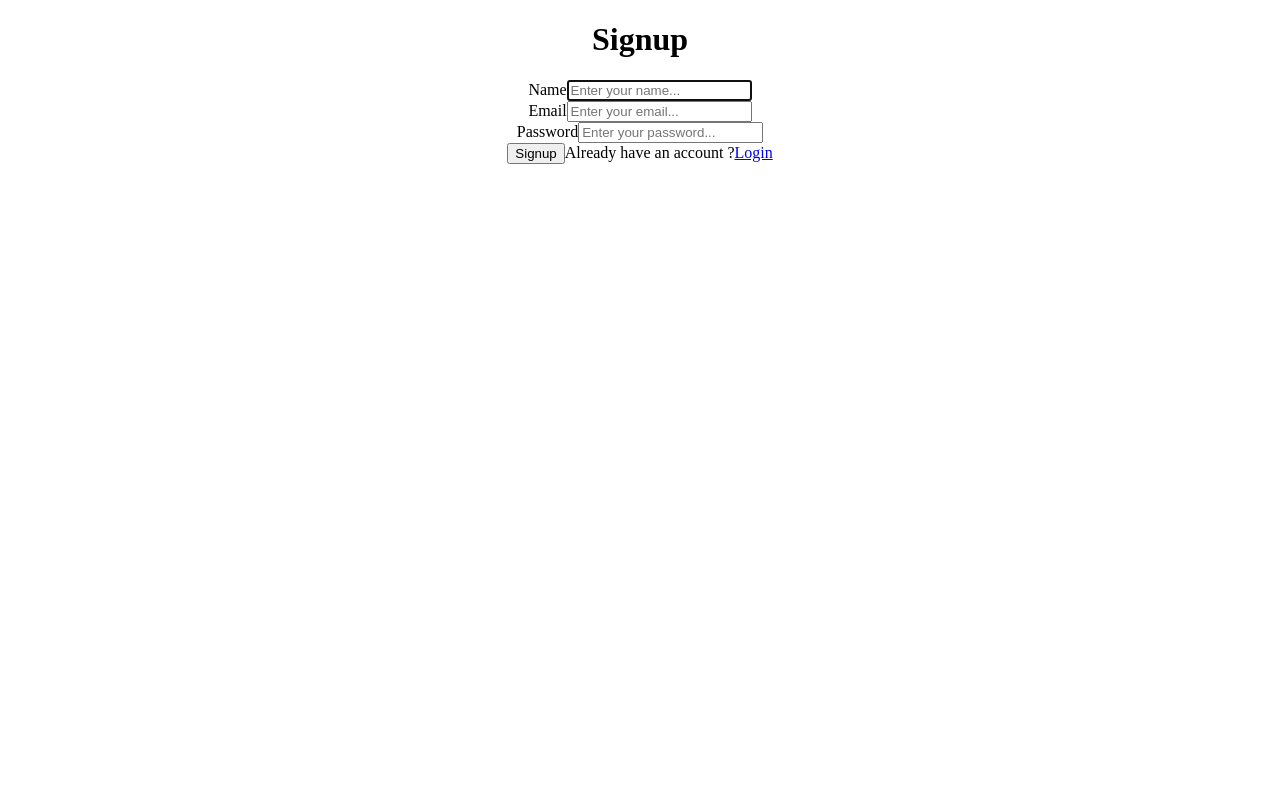
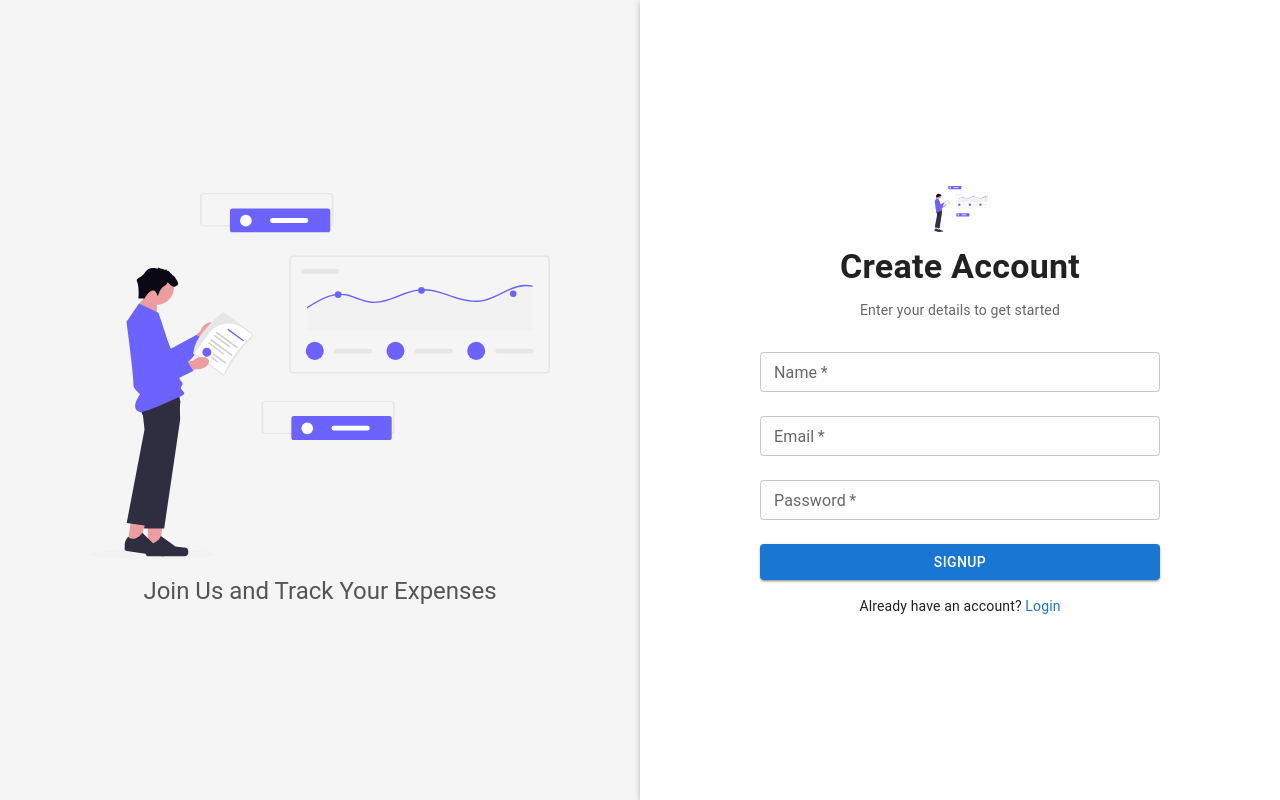
Before and after one commit to Akash1671998/expense-tracker-gui, a React (Create React App) app: page /signup in a window 1280 px wide. Built offline with nearby package versions, Linux system fonts and the light colour scheme.

Commit message:
changes for fix Login and Sign Up page

```diff
--- a/src/App.css
+++ b/src/App.css
@@ -1,5 +1,13 @@
+
+body {
+  background-color:#dedada;
+  margin: 0;
+  padding: 0;
+  height: 100vh;
+}
 .App {
   text-align: center;
+
 }
 
 .App-logo {
--- a/src/Pages/Login.js
+++ b/src/Pages/Login.js
@@ -1,160 +1,8 @@
-// import React, { useState } from "react";
-// import { Link, useNavigate } from "react-router-dom";
-// import {
-//   Box,
-//   Button,
-//   Container,
-//   TextField,
-//   Typography,
-//   Grid,
-//   Paper,
-// } from "@mui/material";
-// import { ToastContainer } from "react-toastify";
-// import { APIUrl, handleError, handleSuccess } from "../utils";
-// import { application } from "../authentication/auth";
-
-// function Login({setIsAuthenticated}) {
-//   const [loginInfo, setLoginInfo] = useState({
-//     email: "",
-//     password: "",
-//   });
-
-//   const navigate = useNavigate();
-
-//   const handleChange = (e) => {
-//     const { name, value } = e.target;
-//     setLoginInfo((prev) => ({ ...prev, [name]: value }));
-//   };
-
-//   const handleLogin = async (e) => {
-//     e.preventDefault();
-//     const { email, password } = loginInfo;
-//     if (!email || !password) {
-//       return handleError("Email and password are required");
-//     }
-
-//     try {
-//       const url = `${APIUrl}/auth/login`;
-//       const response = await fetch(url, {
-//         method: "POST",
-//         headers: {
-//           "Content-Type": "application/json",
-//         },
-//         body: JSON.stringify(loginInfo),
-//       });
-
-//       const result = await response.json();
-//       const { success, message, error } = result;
-//       const jwtToken = result.data?.token;
-//       const name = result.data?.name;
-
-
-//       if (success) {
-//         setIsAuthenticated(true)
-//         handleSuccess(message);
-//         sessionStorage.setItem("token",jwtToken);
-//         sessionStorage.setItem("loggedInUser",name);
-//         setTimeout(() => {
-//           navigate("/expense-table");
-//         }, 1000);
-//       } else if (error) {
-//         const details = error?.details[0]?.message;
-//         handleError(details);
-//       } else {
-//         handleError(message);
-//       }
-//     } catch (err) {
-//       handleError(err.message || "Login failed");
-//     }
-//   };
-
-
-
-
-//   return (
-//     <Container maxWidth="xs">
-//     <Paper elevation={1} sx={{ padding: 2, marginTop: 2 }}>
-//       <Typography variant="h4" align="center" gutterBottom>
-//         Login
-//       </Typography>
-//       <Box component="form" onSubmit={handleLogin} noValidate>
-//         <TextField
-//           fullWidth
-//           size="small"
-//           label="Email"
-//           name="email"
-//           type="email"
-//           value={loginInfo.email}
-//           onChange={handleChange}
-//           margin="normal"
-//           required
-//           sx={{
-//             '& .MuiInputBase-root': {
-//               height: '40px',
-//             },
-//           }}
-//         />
-//         <TextField
-//           fullWidth
-//           size="small"
-//           label="Password"
-//           name="password"
-//           type="password"
-//           value={loginInfo.password}
-//           onChange={handleChange}
-//           margin="normal"
-//           required
-//           sx={{
-//             '& .MuiInputBase-root': {
-//               height: '40px',
-//             },
-//           }}
-//         />
-//         <Button
-//           type="submit"
-//           fullWidth
-//           variant="contained"
-//           color="primary"
-//           sx={{ mt: 2, mb: 2 }}
-//         >
-//           Login
-//         </Button>
-//         <Grid container justifyContent="flex-end">
-//           <Grid item>
-//             <Typography variant="body2">
-//               Don't have an account?{" "}
-//               <Link
-//                 to="/signup"
-//                 style={{ textDecoration: "none", color: "#1976d2" }}
-//               >
-//                 Signup
-//               </Link>
-//             </Typography>
-//           </Grid>
-//         </Grid>
-//       </Box>
-//     </Paper>
-//     <ToastContainer />
-//   </Container>
-
-//   );
-// }
-
-// export default Login;
 import React, { useState } from "react";
 import { Link, useNavigate } from "react-router-dom";
-import {
-  Box,
-  Button,
-  Container,
-  TextField,
-  Typography,
-  Grid,
-  Paper,
-} from "@mui/material";
+import { Box, Button, TextField, Typography, Grid, Paper } from "@mui/material";
 import { ToastContainer } from "react-toastify";
 import { APIUrl, handleError, handleSuccess } from "../utils";
-import { application } from "../authentication/auth";
 import loginIllustration from "../Images/Expense.svg";
 
 function Login({ setIsAuthenticated }) {
@@ -210,21 +58,27 @@ function Login({ setIsAuthenticated }) {
       handleError(err.message || "Login failed");
     }
   };
-
   return (
-    <Grid container sx={{ minHeight: "100vh" }}>
-      {/* Left Side - Image or Logo */}
+    <Grid
+      container
+      sx={{
+        minHeight: "100vh",
+        backgroundColor: "#f5f5f5",
+      }}
+    >
       <Grid
         item
         xs={false}
         sm={6}
         sx={{
-          backgroundColor: "#f5f5f5",
+          backgroundColor: "#ffffff",
           display: "flex",
           alignItems: "center",
           justifyContent: "center",
           flexDirection: "column",
           p: 4,
+          boxShadow: 3,
+          borderRadius: "0 20px 20px 0",
         }}
       >
         <img
@@ -232,29 +86,56 @@ function Login({ setIsAuthenticated }) {
           alt="Finance illustration"
           style={{ maxWidth: "80%", height: "auto" }}
         />
-        <Typography variant="h5" sx={{ mt: 2, color: "#555" }}>
+        <Typography variant="h5" sx={{ mt: 2, color: "#555", fontWeight: 500 }}>
           Manage Your Expenses Smartly
         </Typography>
+        <Typography
+          variant="body2"
+          sx={{ mt: 1, color: "#888", textAlign: "center", maxWidth: 300}}
+        >
+          Track every penny. Plan your budget. Make smarter financial decisions.
+        </Typography>
       </Grid>
-
-      {/* Right Side - Login Form */}
       <Grid
         item
         xs={12}
         sm={6}
         component={Paper}
-        elevation={3}
+        elevation={6}
         square
-        sx={{ display: "flex", alignItems: "center", justifyContent: "center" }}
+        sx={{
+          display: "flex",
+          alignItems: "center",
+          justifyContent: "center",
+          px: 2,
+          py: 4,
+          borderRadius: "20px 0 0 20px",
+        }}
       >
         <Box
           component="form"
           onSubmit={handleLogin}
-          sx={{ width: "80%", maxWidth: 400 }}
+          sx={{
+            width: "100%",
+            maxWidth: 400,
+            backgroundColor: "white",
+            borderRadius: 2,
+            p: 4,
+            boxShadow: 4,
+          }}
           noValidate
         >
-          <Typography variant="h4" align="center" gutterBottom>
-            Login
+          <img
+            src={loginIllustration}
+            alt="Expense Logo"
+            style={{ width: "80px", marginBottom: "20px" }}
+          />
+          <Typography
+            variant="body2"
+            align="center"
+            sx={{ color: "#666", mb: 2,fontWeight: "bold" }}
+          >
+            Please login to your account
           </Typography>
           <TextField
             fullWidth
@@ -283,17 +164,21 @@ function Login({ setIsAuthenticated }) {
             fullWidth
             variant="contained"
             color="primary"
-            sx={{ mt: 2, mb: 2 }}
+            sx={{ mt: 2, mb: 2, py: 1 }}
           >
             Login
           </Button>
           <Grid container justifyContent="flex-end">
             <Grid item>
-              <Typography variant="body2">
+              <Typography variant="body2" >
                 Don't have an account?{" "}
                 <Link
                   to="/signup"
-                  style={{ textDecoration: "none", color: "#1976d2" }}
+                  style={{
+                    textDecoration: "none",
+                    color: "#1976d2",
+                    fontWeight: 500,
+                  }}
                 >
                   Signup
                 </Link>
--- a/src/Pages/Signup.js
+++ b/src/Pages/Signup.js
@@ -1,101 +1,182 @@
-import React, { useState } from 'react'
-import { Link, useNavigate } from 'react-router-dom'
+import React, { useState } from 'react';
+import { Link, useNavigate } from 'react-router-dom';
+import {
+  Grid,
+  Paper,
+  Box,
+  Typography,
+  TextField,
+  Button,
+} from '@mui/material';
 import { ToastContainer } from 'react-toastify';
 import { APIUrl, handleError, handleSuccess } from '../utils';
+import signupIllustration from '../Images/Expense.svg'; // reuse same image or replace with another
 
 function Signup() {
-
   const [signupInfo, setSignupInfo] = useState({
     name: '',
     email: '',
     password: ''
-    })
+  });
 
   const navigate = useNavigate();
+
   const handleChange = (e) => {
     const { name, value } = e.target;
-        console.log(name, value);
-        const copySignupInfo = { ...signupInfo };
-        copySignupInfo[name] = value;
-        setSignupInfo(copySignupInfo);
-    }
+    setSignupInfo((prev) => ({ ...prev, [name]: value }));
+  };
 
   const handleSignup = async (e) => {
     e.preventDefault();
     const { name, email, password } = signupInfo;
+
     if (!name || !email || !password) {
-            return handleError('name, email and password are required')
+      return handleError('Name, email, and password are required');
     }
+
     try {
-            const url = `${APIUrl}/auth/signup`;
+      const url = `${APIUrl}/auth/register`;
       const response = await fetch(url, {
-                method: "POST",
-                headers: {
-                    'Content-Type': 'application/json'
-                },
+        method: 'POST',
+        headers: { 'Content-Type': 'application/json' },
         body: JSON.stringify(signupInfo)
       });
+
       const result = await response.json();
       const { success, message, error } = result;
+
       if (success) {
         handleSuccess(message);
-                setTimeout(() => {
-                    navigate('/login')
-                }, 1000)
+        setTimeout(() => navigate('/login'), 1000);
       } else if (error) {
-                const details = error?.details[0].message;
-                handleError(details);
-            } else if (!success) {
+        handleError(error?.details?.[0]?.message || 'Signup failed');
+      } else {
         handleError(message);
       }
-            console.log(result);
     } catch (err) {
-            handleError(err);
+      handleError(err.message || 'Signup failed');
     }
-    }
+  };
+
   return (
-        <div className='container'>
-            <h1>Signup</h1>
-            <form onSubmit={handleSignup}>
-                <div>
-                    <label htmlFor='name'>Name</label>
-                    <input
+    <Grid container sx={{ minHeight: '100vh' }}>
+      {/* Left Side Image/Illustration */}
+      <Grid
+        item
+        xs={false}
+        sm={6}
+        sx={{
+          backgroundColor: '#f5f5f5',
+          display: 'flex',
+          alignItems: 'center',
+          justifyContent: 'center',
+          flexDirection: 'column',
+          p: 4,
+        }}
+      >
+        <img
+          src={signupIllustration}
+          alt="Signup Illustration"
+          style={{ maxWidth: '80%', height: 'auto' }}
+        />
+        <Typography variant="h5" sx={{ mt: 2, color: '#555' }}>
+          Join Us and Track Your Expenses
+        </Typography>
+      </Grid>
+
+      {/* Signup Form */}
+      <Grid
+        item
+        xs={12}
+        sm={6}
+        component={Paper}
+        elevation={3}
+        square
+        sx={{
+          display: 'flex',
+          alignItems: 'center',
+          justifyContent: 'center',
+        }}
+      >
+        <Box
+          component="form"
+          onSubmit={handleSignup}
+          sx={{
+            width: '100%',
+            maxWidth: 400,
+            textAlign: 'center',
+            p: 4,
+          }}
+          noValidate
+        >
+          {/* Logo Above Heading */}
+          <img
+            src={signupIllustration}
+            alt="Expense Logo"
+            style={{ width: '60px', marginBottom: '10px' }}
+          />
+
+          <Typography variant="h4" gutterBottom sx={{ fontWeight: 600 }}>
+            Create Account
+          </Typography>
+          <Typography variant="body2" sx={{ mb: 2, color: '#666' }}>
+            Enter your details to get started
+          </Typography>
+
+          <TextField
+            fullWidth
+            label="Name"
+            name="name"
+            value={signupInfo.name}
             onChange={handleChange}
-                        type='text'
-                        name='name'
-                        autoFocus
-                        placeholder='Enter your name...'
-                        value={signupInfo.name}
+            margin="normal"
+            size="small"
+            required
           />
-                </div>
-                <div>
-                    <label htmlFor='email'>Email</label>
-                    <input
+          <TextField
+            fullWidth
+            label="Email"
+            name="email"
+            type="email"
+            value={signupInfo.email}
             onChange={handleChange}
-                        type='email'
-                        name='email'
-                        placeholder='Enter your email...'
-                        value={signupInfo.email}
+            margin="normal"
+            size="small"
+            required
           />
-                </div>
-                <div>
-                    <label htmlFor='password'>Password</label>
-                    <input
+          <TextField
+            fullWidth
+            label="Password"
+            name="password"
+            type="password"
+            value={signupInfo.password}
             onChange={handleChange}
-                        type='password'
-                        name='password'
-                        placeholder='Enter your password...'
-                        value={signupInfo.password}
+            margin="normal"
+            size="small"
+            required
           />
-                </div>
-                <button type='submit'>Signup</button>
-                <span>Already have an account ?
-                    <Link to="/login">Login</Link>
-                </span>
-            </form>
+          <Button
+            type="submit"
+            fullWidth
+            variant="contained"
+            color="primary"
+            sx={{ mt: 2, mb: 2 }}
+          >
+            Signup
+          </Button>
+
+          <Typography variant="body2">
+            Already have an account?{' '}
+            <Link to="/login" style={{ color: '#1976d2', textDecoration: 'none' }}>
+              Login
+            </Link>
+          </Typography>
+        </Box>
+      </Grid>
+
       <ToastContainer />
-        </div>
-    )
+    </Grid>
+  );
 }
 
-export default Signup
+export default Signup;
```
Lines whose indentation alone changed are shown as unchanged.
